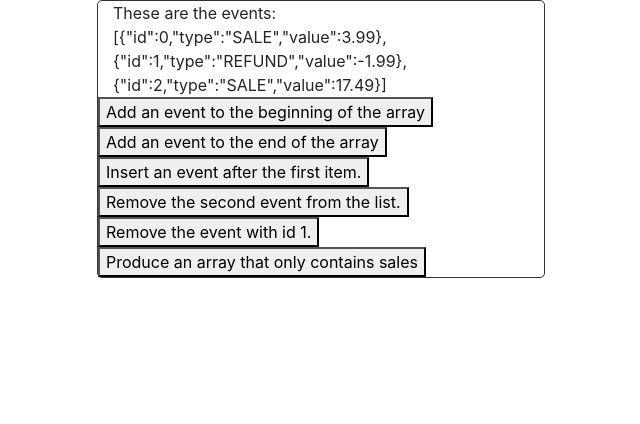
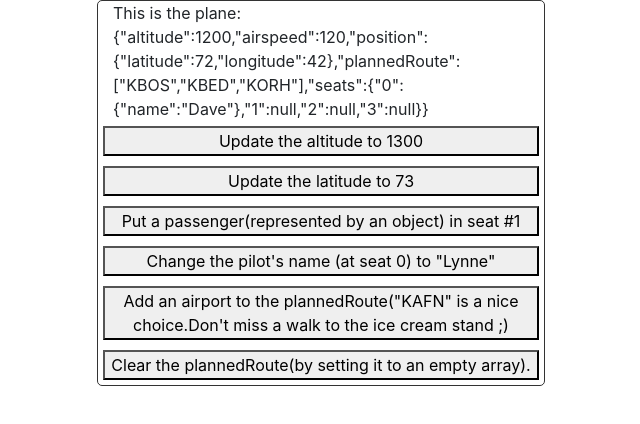
Before and after one commit to reposman33/redux-course, a React (Create React App) app: page / in a window 1280 px wide. Shown: the top 424 px of the page, without its empty margins (319-959 px from the left). Built offline with nearby package versions, Linux system fonts and the light colour scheme.

Commit message:
Added exercise: Immutable Objects

```diff
--- /dev/null
+++ b/src/components/ImmutableObjects/ImmutableObjects.js
@@ -0,0 +1,160 @@
+import React from "react";
+import { createStore } from "redux";
+import { connect } from "react-redux";
+import "./ImmutableObjects.scss";
+
+class ImmutableObjects extends React.Component {
+	onUpdateAltitudeTo1300 = () => {
+		this.props.updateAltitudeTo1300();
+	};
+	onUpdateLatitudeTo73 = () => {
+		this.props.updateLatitudeTo73();
+	};
+	onPutPassengerInSeat1 = () => {
+		this.props.putPassengerInSeat1();
+	};
+	onChangePilotNameToLynne = () => {
+		this.props.changePilotNameToLynne();
+	};
+	onAddAirportToThePlannedRoute = () => {
+		this.props.addAirportToThePlannedRoute();
+	};
+	onClearThePlannedRoute = () => {
+		this.props.clearThePlannedRoute();
+	};
+
+	render() {
+		return (
+			<div className='container'>
+				<div className='row'>
+					<div className='col'>
+						<div>This is the plane:</div>
+						<div>{JSON.stringify(this.props.airplane)}</div>
+					</div>
+				</div>
+				<div className='row'>
+					<button onClick={this.onUpdateAltitudeTo1300}>
+						Update the altitude to 1300
+					</button>
+					<button onClick={this.onUpdateLatitudeTo73}>
+						Update the latitude to 73
+					</button>
+					<button onClick={this.onPutPassengerInSeat1}>
+						Put a passenger(represented by an object) in seat #1
+					</button>
+					<button onClick={this.onChangePilotNameToLynne}>
+						Change the pilot's name (at seat 0) to "Lynne"
+					</button>
+					<button onClick={this.onAddAirportToThePlannedRoute}>
+						Add an airport to the plannedRoute("KAFN" is a nice
+						choice.Don't miss a walk to the ice cream stand ;)
+					</button>
+					<button onClick={this.onClearThePlannedRoute}>
+						Clear the plannedRoute(by setting it to an empty array).
+					</button>
+				</div>
+			</div>
+		);
+	}
+}
+
+const actionUpdateAltitudeTo1300 = () => ({
+	type: "UPDATEALTITUDETO1300"
+});
+const actionUpdateLatitudeTo73 = () => ({
+	type: "UPDATELATITUDETO73"
+});
+const actionPutPassengerInSeat1 = () => ({
+	type: "PUTPASSENGERINSEAT1"
+});
+const actionChangePilotNameToLynne = () => ({ type: "CHANGEPILOTNAMETOLYNNE" });
+const actionAddAirportToThePlannedRoute = () => ({
+	type: "ADDAIRPORTTOTHEPLANNEDROUTE"
+});
+const actionClearThePlannedRoute = () => ({ type: "CLEARTHEPLANNEDROUTE" });
+
+const mapStateToProps = state => ({
+	airplane: state.airplane
+});
+
+const mapDispatchToProps = dispatch => ({
+	updateAltitudeTo1300: () => dispatch(actionUpdateAltitudeTo1300()),
+	updateLatitudeTo73: () => dispatch(actionUpdateLatitudeTo73()),
+	putPassengerInSeat1: () => dispatch(actionPutPassengerInSeat1()),
+	changePilotNameToLynne: () => dispatch(actionChangePilotNameToLynne()),
+	addAirportToThePlannedRoute: () =>
+		dispatch(actionAddAirportToThePlannedRoute()),
+	clearThePlannedRoute: () => dispatch(actionClearThePlannedRoute())
+});
+
+const airplane = {
+	altitude: 1200,
+	airspeed: 120,
+	position: {
+		latitude: 72,
+		longitude: 42
+	},
+	plannedRoute: ["KBOS", "KBED", "KORH"],
+	seats: {
+		0: {
+			name: "Dave"
+		},
+		1: null,
+		2: null,
+		3: null
+	}
+};
+
+const initialState = { airplane };
+
+const reducer = (state = initialState, action) => {
+	switch (action.type) {
+		case "UPDATEALTITUDETO1300":
+			return { airplane: { ...state.airplane, altitude: 1300 } };
+		case "UPDATELATITUDETO73":
+			return {
+				airplane: {
+					...state.airplane,
+					position: { ...state.airplane.position, latitude: 73 }
+				}
+			};
+		case "PUTPASSENGERINSEAT1":
+			return {
+				airplane: {
+					...state.airplane,
+					seats: {
+						...state.airplane.seats,
+						1: { name: "Marc" }
+					}
+				}
+			};
+		case "CHANGEPILOTNAMETOLYNNE":
+			return {
+				airplane: {
+					...state.airplane,
+					seats: { ...state.airplane.seats, 0: { name: "Lynne" } }
+				}
+			};
+		case "ADDAIRPORTTOTHEPLANNEDROUTE":
+			const newRoute = state.airplane.plannedRoute;
+			newRoute.push("KAFN");
+			return {
+				airplane: {
+					...state.airplane,
+					plannedRoute: newRoute
+				}
+			};
+		case "CLEARTHEPLANNEDROUTE":
+			return { airplane: { ...state.airplane, plannedRoute: [] } };
+		default:
+			return state;
+	}
+};
+
+const ImmutableObjectsStore = createStore(reducer);
+
+export default connect(
+	mapStateToProps,
+	mapDispatchToProps
+)(ImmutableObjects);
+export { ImmutableObjectsStore };
--- /dev/null
+++ b/src/components/ImmutableObjects/ImmutableObjects.scss
@@ -0,0 +1,5 @@
+button {
+	display: block;
+	margin: 5px;
+	width: 100%;
+}
--- a/src/index.js
+++ b/src/index.js
@@ -17,9 +17,12 @@ import { clockStore } from "./components/Clock/Clock";
 // IMMUTABLE ARRAYS
 import ImmutableArrays from "./components/ImmutableArrays/ImmutableArrays";
 import { immutableArraysStore } from "./components/ImmutableArrays/ImmutableArrays";
+// IMMUTABLEOBJECTS
+import ImmutableObjects from "./components/ImmutableObjects/ImmutableObjects";
+import { ImmutableObjectsStore } from "./components/ImmutableObjects/ImmutableObjects";
 
-const store = immutableArraysStore;
-const Component = ImmutableArrays;
+const store = ImmutableObjectsStore;
+const Component = ImmutableObjects;
 
 const App = () => (
 	<Provider store={store}>
```
